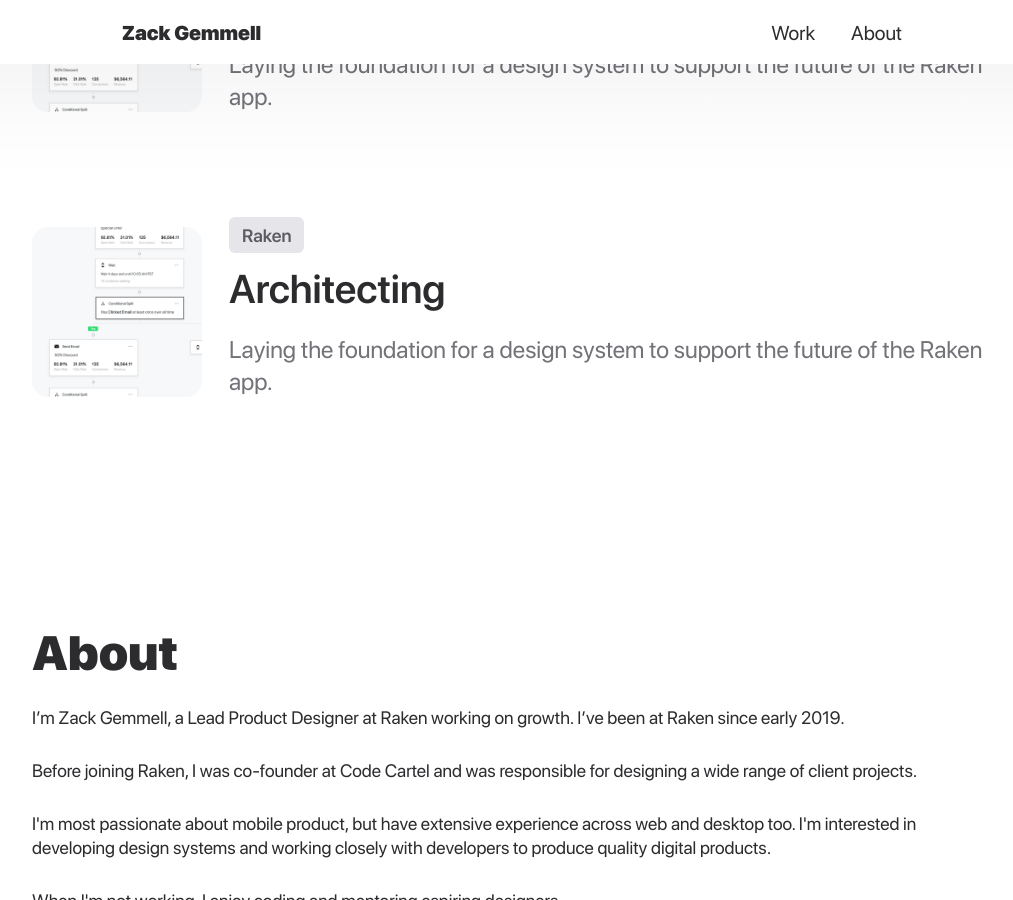
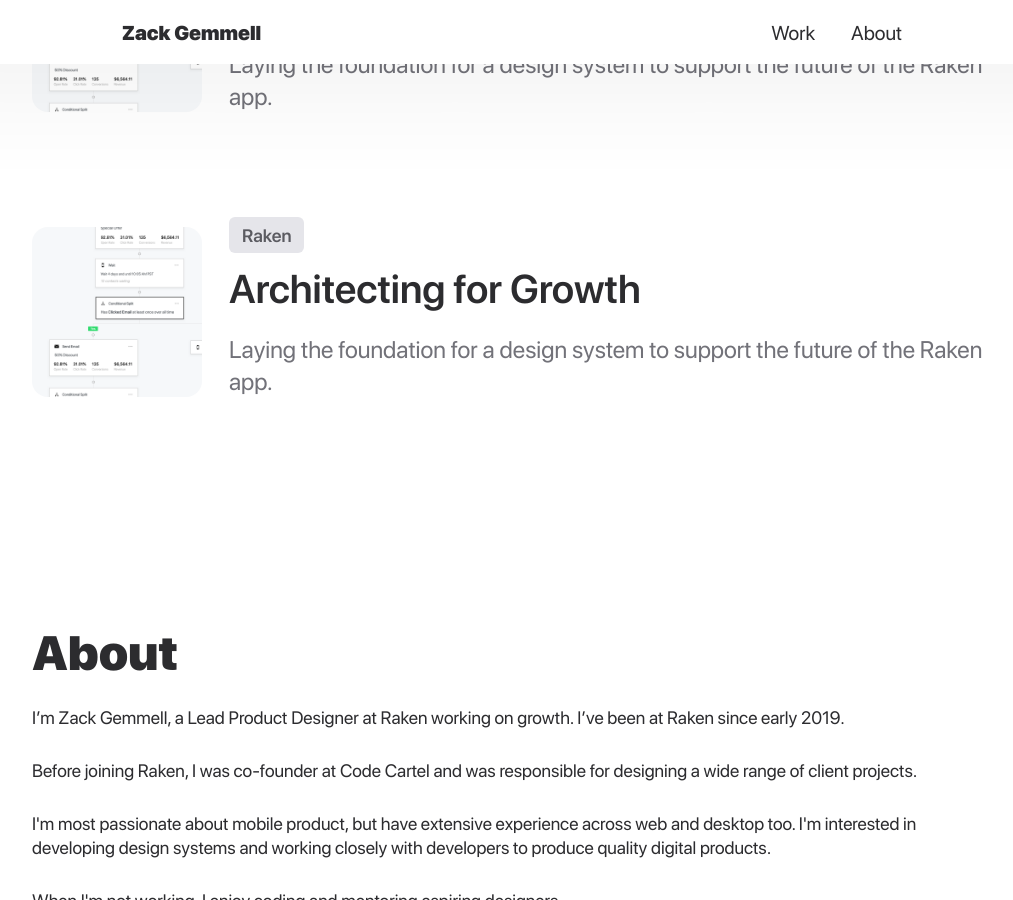
Before and after one commit to zackgemmell/portfolio-2020, a Jekyll site: the page built from index.markdown, in a window 1280 px wide and 900 px high, scrolled down 1087 px. Shown: the whole window, without its empty margins (128-1141 px from the left). Built offline with Jekyll 4.4.1, drawn with Linux system fonts in a browser that asks for light colours; nearby versions of some CDN libraries; our own code applies the rules of GitHub Pages for plain Markdown files.

Commit message:
Adds changes to posts

```diff
--- a/_posts/2020-10-08-architecting.markdown
+++ b/_posts/2020-10-08-architecting.markdown
@@ -2,11 +2,11 @@
 layout: post
 category: work
 type: Regular
-permalink: /mobile-design-system/
+permalink: /architecting-for-growth/
 
 # Home
 company: Raken
-title: Architecting
+title: Architecting for Growth
 summary: Laying the foundation for a design system to support the future of the Raken app.
 thumbnail: /images/thumbnails/sl-thumbnail.png
 thumbnailDesc: Architecting For Growth
```
